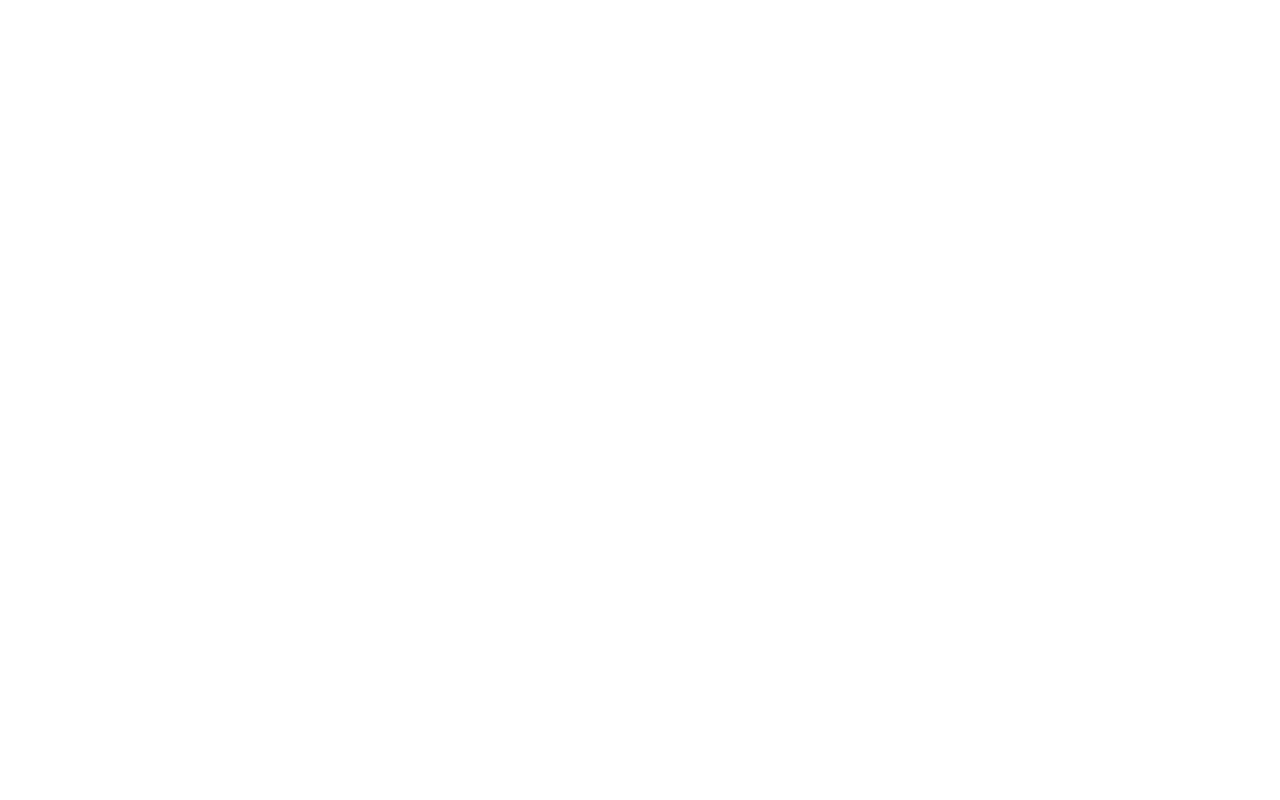
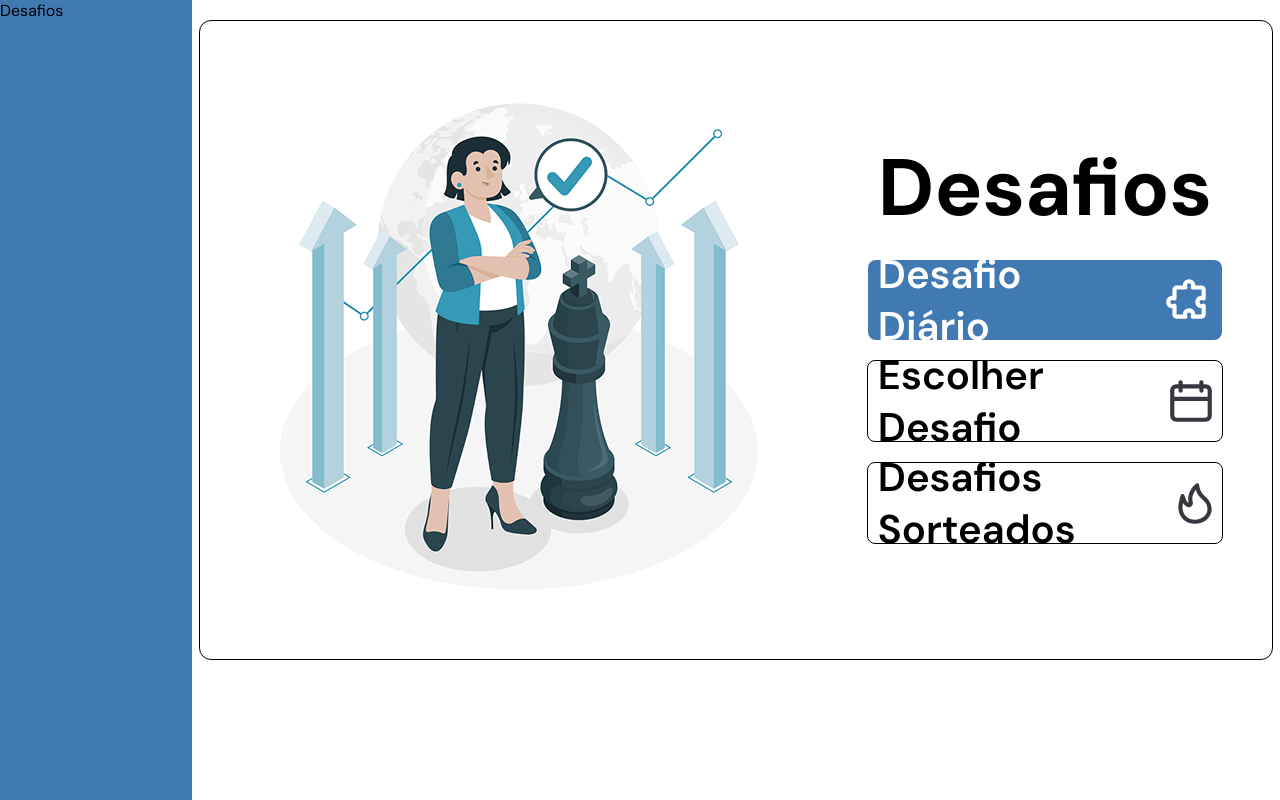
Before and after one commit to JoaoCDVancea/Vanchess, a website: page public/dashboard/desafios.html in a window 1280 px wide. Drawn offline with Linux system fonts and the light colour scheme.

Commit message:
feito parte inicial front-end tela de desafios

```diff
--- /dev/null
+++ b/public/css/logon.css
@@ -0,0 +1,73 @@
+@import url('https://fonts.googleapis.com/css2?family=DM+Sans:ital,opsz,wght@0,9..40,100..1000;1,9..40,100..1000&display=swap');
+
+* {
+    padding: 0px;
+    margin: 0px;
+    font-family: 'DM Sans', sans-serif;
+}
+
+body {
+    display: flex;
+    flex-direction: row;
+}
+
+.navbar {
+    width: 15vw;
+    height: 100vh;
+    background-color: #4179b2;
+    position: fixed;
+}
+
+.conteudo {
+    margin-left: 15vw;
+    display: flex;
+    justify-content: center;
+    width: 85vw;
+}
+
+.conteudo .section {
+    border: 1px solid #000000;
+    padding: 60px;
+    margin: 20px;
+    border-radius: 12px;
+    display: flex;
+}
+
+.conteudo .section .head {
+    display: flex;
+    gap: 100px;
+}
+
+.conteudo .section .head .head-conteudo {
+    display: flex;
+    flex-direction: column;
+    gap: 20px;
+    justify-content: center;
+    align-items: center;
+    height: 100%;
+}
+
+.conteudo .section .head .head-conteudo div {
+    display: flex;
+    border: 1px solid #000000;
+    height: 60px;
+    padding: 10px;
+    font-size: 40px;
+    border-radius: 8px;
+    gap: 20px;
+    font-weight: 600;
+    justify-content: center;
+    align-items: center;
+    width: 100%;
+}
+
+.conteudo .section .head .head-conteudo h1 {
+    font-size: 80px;
+    justify-self: start;
+}
+
+.conteudo .section .head .head-conteudo #botaoPrincipal {
+    background-color: #4179b2;
+    color: #FFFFFF;
+    border: none;
+}
--- a/public/dashboard/desafios.html
+++ b/public/dashboard/desafios.html
@@ -0,0 +1,36 @@
+<!DOCTYPE html>
+<html lang="pt-br">
+<head>
+    <meta charset="UTF-8">
+    <meta name="viewport" content="width=device-width, initial-scale=1.0">
+    <title>Desafios - Vanchess</title>
+    <link rel="stylesheet" href="../css/logon.css">
+</head>
+<body>
+    <div class="navbar">
+        <p>Desafios</p>
+    </div>
+    <div class="conteudo">
+        <div class="section">
+            <div class="head">
+                <img src="../assets/imgs/desafios.png" alt="">
+                <div class="head-conteudo">
+                    <h1>Desafios</h1>
+                    <div class="botao" id="botaoPrincipal">
+                        <p>Desafio Diário</p>
+                        <img src="../assets/icon/botaoDesafios.svg" alt="">
+                    </div>
+                    <div class="botao">
+                        <p>Escolher Desafio</p>
+                        <img src="../assets/icon/calendar.svg" alt="">
+                    </div>
+                    <div class="botao">
+                        <p>Desafios Sorteados</p>
+                        <img src="../assets/icon/streak.svg     " alt="">
+                    </div>
+                </div>
+            </div>
+        </div>
+    </div>
+</body>
+</html>
```
Also changed, not shown: public/css/style.css (+0 -62 lines), public/assets/icon/calendar.svg (added), public/assets/icon/streak.svg (added), public/assets/imgs/desafios.png (added).
